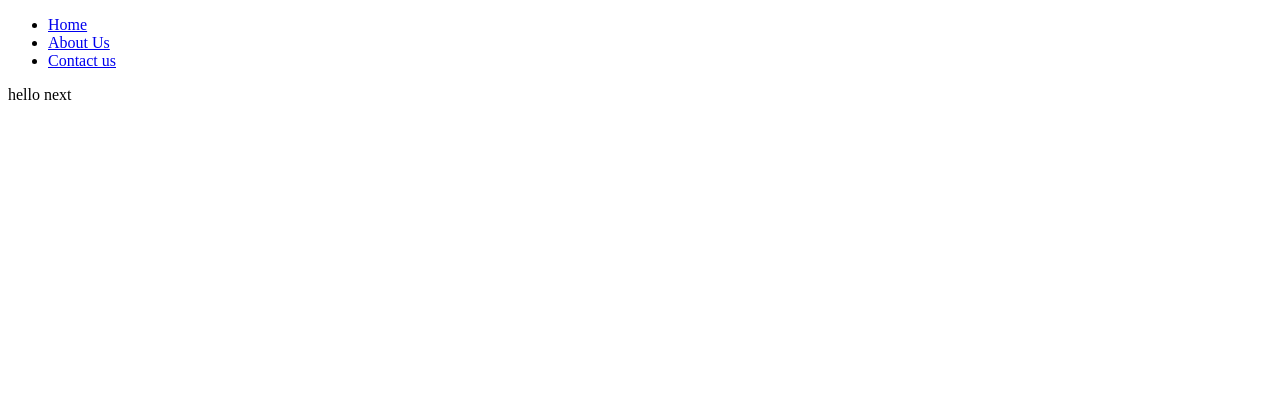
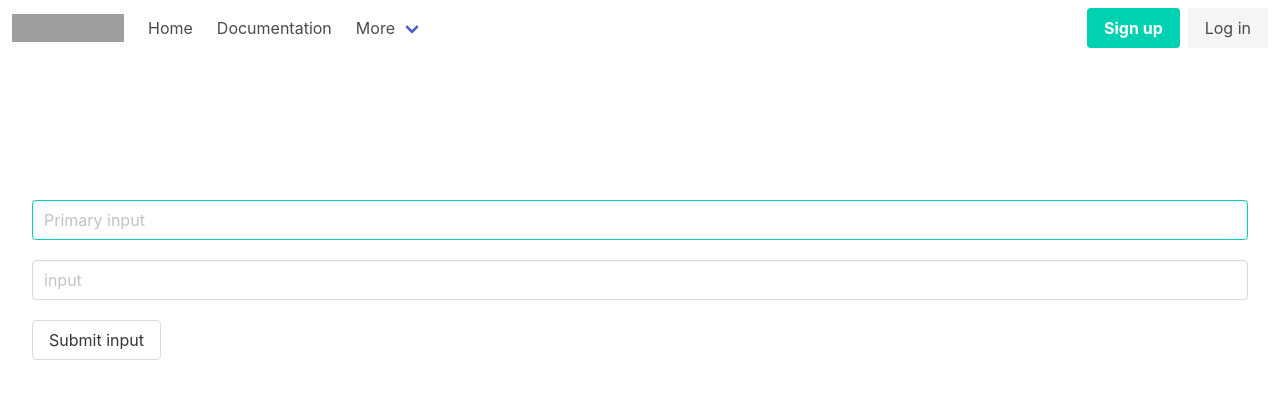
Before and after one commit to prikshit-singh/next_project, a Next.js app: page / in a window 1280 px wide. Shown: the top 398 px of the page. Built offline with nearby package versions, Linux system fonts and the light colour scheme; grey boxes are pictures that could not be loaded.

Commit message:
11:57 Navbar

```diff
--- a/package.json
+++ b/package.json
@@ -9,6 +9,7 @@
     "lint": "next lint"
   },
   "dependencies": {
+    "bulma": "^0.9.4",
     "eslint": "8.38.0",
     "eslint-config-next": "13.3.0",
     "next": "13.3.0",
--- a/src/components/Navbar.jsx
+++ b/src/components/Navbar.jsx
@@ -1,20 +1,72 @@
 import React from 'react';
 import Link from 'next/link'
+import 'bulma/css/bulma.css'
+
 function Navbar(props) {
     return (
-        <div>
-            <ul>
-                <li>
-                    <Link href="/">Home</Link>
-                </li>
-                <li>
-                    <Link href="/about">About Us</Link>
-                </li>
-                <li>
-                    <Link href="/contact">Contact us</Link>
-                </li>
-            </ul>
+        <>
+
+        <nav className="navbar is-fixed-top" role="navigation" aria-label="main navigation">
+  <div className="navbar-brand">
+    <a className="navbar-item" href="https://bulma.io">
+      <img src="https://bulma.io/images/bulma-logo.png" width="112" height="28" />
+    </a>
+
+    <a role="button" className="navbar-burger" aria-label="menu" aria-expanded="false" data-target="navbarBasicExample">
+      <span aria-hidden="true"></span>
+      <span aria-hidden="true"></span>
+      <span aria-hidden="true"></span>
+    </a>
+  </div>
+
+  <div id="navbarBasicExample" className="navbar-menu ">
+    <div className="navbar-start">
+      <Link href='/home' className="navbar-item">
+        Home
+      </Link>
+
+      <Link href={'/documentation'} className="navbar-item">
+        Documentation
+      </Link>
+
+      <div className="navbar-item has-dropdown is-hoverable">
+        <Link href={'/'} className="navbar-link">
+          More
+        </Link>
+
+        <div href={'/about'} className="navbar-dropdown">
+          <Link href={'/about'} className="navbar-item">
+            About
+          </Link>
+          <Link href={'/'} className="navbar-item">
+            Jobs
+          </Link>
+          <Link href={'/contact'} className="navbar-item">
+            Contact
+          </Link>
+          <hr className="navbar-divider" />
+          <Link href={'/'} className="navbar-item">
+            Report an issue
+          </Link>
         </div>
+      </div>
+    </div>
+
+    <div className="navbar-end">
+      <div className="navbar-item">
+        <div className="buttons">
+          <a className="button is-primary">
+            <strong>Sign up</strong>
+          </a>
+          <Link href={'/'} className="button is-light">
+            Log in
+          </Link>
+        </div>
+      </div>
+    </div>
+  </div>
+</nav>
+</>
     );
 }
 
--- a/src/pages/_app.js
+++ b/src/pages/_app.js
@@ -1,4 +1,5 @@
-
+import '../styles/globals.css'
+import 'bulma/css/bulma.css'
 export default function App({ Component, pageProps }) {
   const Layout = Component.Layout || ((page) => page.children)
   return(
--- a/src/pages/_document.js
+++ b/src/pages/_document.js
@@ -1,5 +1,4 @@
 import { Html, Head, Main, NextScript } from 'next/document'
-
 export default function Document() {
   return (
     <Html lang="en">
--- a/src/pages/about/index.jsx
+++ b/src/pages/about/index.jsx
@@ -1,5 +1,5 @@
-
-function About(props) {
+import Layout from '@/layouts/mainLayout'
+export default function About(props) {
     return (
         <div>
            hello about
@@ -7,4 +7,4 @@ function About(props) {
     );
 }
 
-export default About;
+About.Layout=Layout;
--- a/src/pages/contact/index.js
+++ b/src/pages/contact/index.js
@@ -1,6 +1,6 @@
 import  Head  from 'next/head';
-
-export default function index() {
+import Layout from '@/layouts/mainLayout'
+export default  function Contact() {
     return (
 
         <div>
@@ -13,4 +13,6 @@ export default function index() {
     );
 }
 
+Contact.Layout=Layout
+
 //  index;
--- a/src/pages/index.js
+++ b/src/pages/index.js
@@ -1,5 +1,4 @@
 import Head from 'next/head'
-import Image from 'next/image'
 import { Inter } from 'next/font/google'
 import Layout from '@/layouts/mainLayout'
 import styles from '@/styles/Home.module.css'
@@ -10,13 +9,26 @@ export default function Home() {
   return (
     <>
 
-    <Head>
-      <title>next index</title>
-    </Head>
-     hello next
+      <Head>
+        <title>next index</title>
+      </Head>
+      <div className='loginDIv'>
 
+
+        <div className="container is-widescreen is-fluid">
+        <div className='inputDiv'>
+        <input className="input is-primary" type="email" placeholder="Primary input" />
+        </div>
+        <div className='inputDiv'>
+        <input className="input" type="password" placeholder="input" />
+        </div>
+        <div className='inputDiv'>
+        <input class="button" type="button" value="Submit input" />
+        </div>
+        </div>
+      </div>
     </>
   )
 }
 
- Home.Layout = Layout
+Home.Layout = Layout
--- a/src/styles/globals.css
+++ b/src/styles/globals.css
@@ -0,0 +1,8 @@
+/* @import '~bulma/bulma'; */
+
+.loginDIv{
+    margin-top: 200px;
+}
+.inputDiv{
+    margin-top: 20px;
+}
```
Also changed, not shown: src/pages/documentation/index.js (added, +11 -0 lines), src/pages/home/index.js (added, +10 -0 lines), 1 other file (tests, documents, lock files or other folders).
